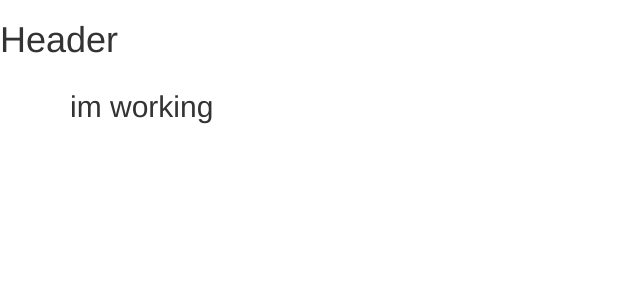
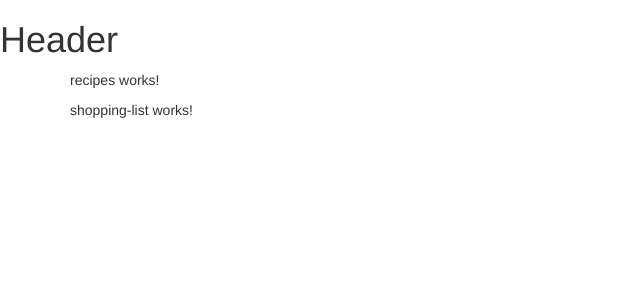
Before and after one commit to uzairqq/Angular-, an Angular app: page / in a window 1280 px wide. Shown: the top 300 px of the page, without its empty margins (0-640 px from the left). Built offline with nearby package versions, Linux system fonts and the light colour scheme.

Commit message:
Using Recipes and Shopping List component in app component

```diff
--- a/src/app/app.component.html
+++ b/src/app/app.component.html
@@ -4,7 +4,8 @@
 <div class="container">
     <div class="row">
         <div class="col-md-12">
-            <h2>im working</h2>
+         <app-recipes></app-recipes>
+            <app-shopping-list></app-shopping-list>
         </div>
     </div>
 </div>
```
